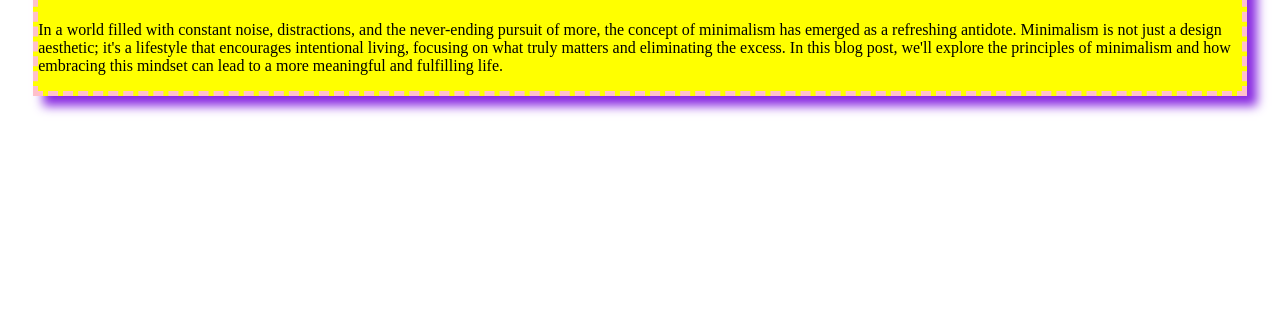
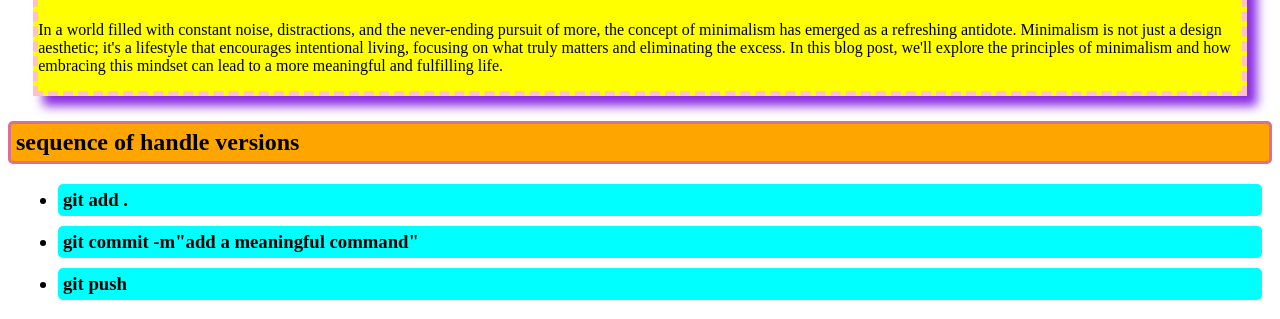
Before and after one commit to F-Zaman-Rafi/my-first-github-repo, a plain HTML site: page index.html in a window 1280 px wide. Shown: the part 722-1041 px from the top of the page. Before the commit the page ends 843 px from the top, so only its background shows below. Drawn offline with Linux system fonts and the light colour scheme.

Commit message:
css edit

```diff
--- a/index.html
+++ b/index.html
@@ -43,5 +43,15 @@
         more meaningful and fulfilling life.
       </p>
     </div>
+    <div>
+      <h2>sequence of handle versions</h2>
+      <h3>
+        <ul>
+          <li>git add .</li>
+          <li>git commit -m"add a meaningful command"</li>
+          <li>git push</li>
+        </ul>
+      </h3>
+    </div>
   </body>
 </html>
--- a/styles.css
+++ b/styles.css
@@ -11,3 +11,15 @@ h1 {
   border: 5px dashed pink;
   box-shadow: 10px 10px 10px blueviolet;
 }
+h2 {
+  background-color: orange;
+  border: 3px solid palevioletred;
+  padding: 5px;
+  border-radius: 5px;
+}
+li {
+  background-color: cyan;
+  margin: 10px;
+  border-radius: 5px;
+  padding: 5px;
+}
```
